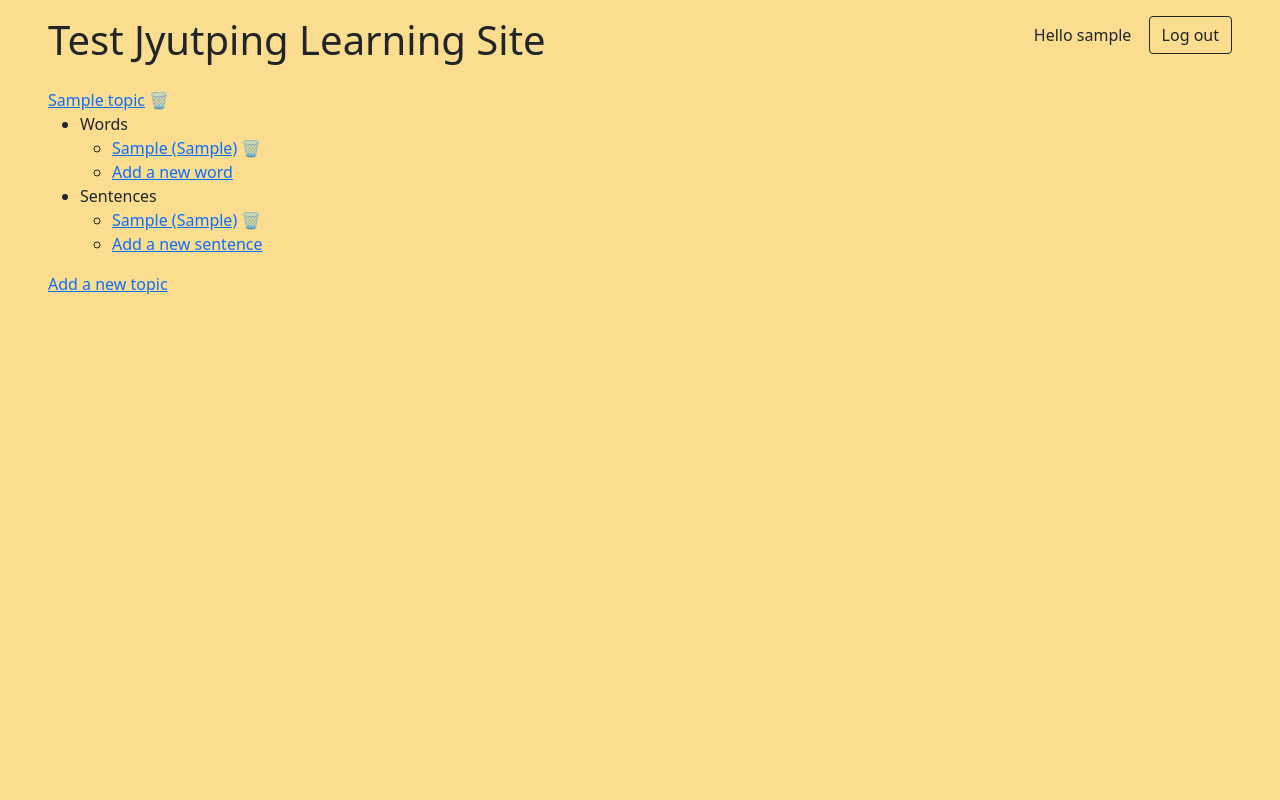
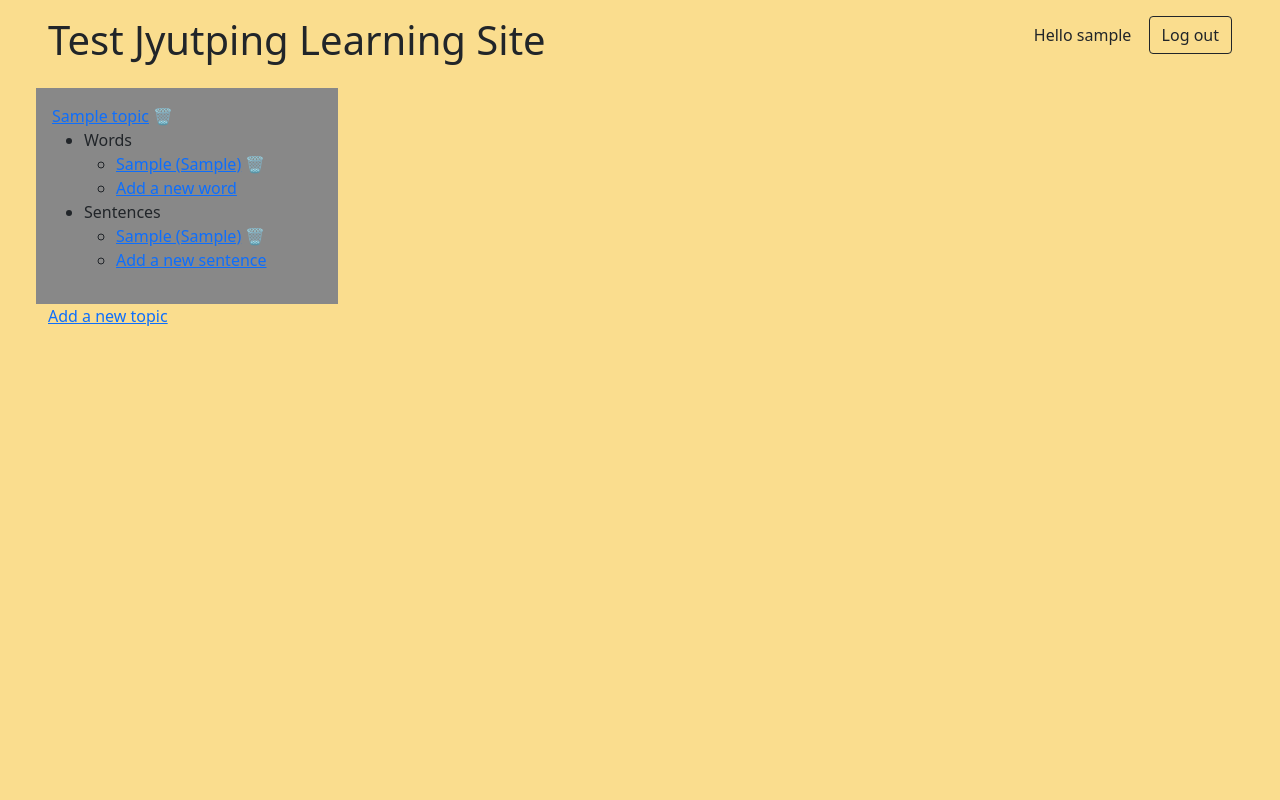
Before and after one commit to turnip99/jyutping-learning-site, a Django app: page /edit_list/ in a window 1280 px wide. Run offline with Django 5.2, Linux system fonts and the light colour scheme; a user stored in the database is signed in; tables that the repository leaves empty hold one stand-in row (values such as "Sample post"); some libraries are stand-ins or nearby versions.

Commit message:
Used colour in various places

```diff
--- a/wordsandsentences/models.py
+++ b/wordsandsentences/models.py
@@ -5,7 +5,7 @@ from django.db import models
 
 class Topic(models.Model):
     topic_name = models.CharField(max_length=100, unique=True)
-    colour = models.CharField(max_length=7, default="#ffffff", help_text="Pick a dark colour, for good contrast with white backgrounds/text.")
+    colour = models.CharField(max_length=7, default="#000000", help_text="Pick a light colour, for good contrast with black text.")
     loc = models.IntegerField()
 
     class Meta:
--- a/wordsandsentences/templates/wordsandsentences/edit/list.html
+++ b/wordsandsentences/templates/wordsandsentences/edit/list.html
@@ -4,7 +4,7 @@
 {% block main %}
     <div class="row">
         {% for topic, words_and_sentences in topic_dict.items %}
-            <div class="col-12 col-md-6 col-lg-4 col-xl-3">
+            <div class="col-12 col-md-6 col-lg-4 col-xl-3 p-3" style="background-color: {{ topic.colour }};">
                 <a href="{% url 'topic_update' pk=topic.pk %}">{{ topic|capfirst }}</a>
                 <a href="{% url 'topic_delete' pk=topic.pk %}" style="text-decoration: none;">&#128465;</a>
                 <ul>
--- a/wordsandsentences/templates/wordsandsentences/flashcards.html
+++ b/wordsandsentences/templates/wordsandsentences/flashcards.html
@@ -11,8 +11,6 @@
             --flip-card-height: 350px;
             --flip-card-transition-duration: 600ms;
             --flip-card-border-radius: 1px;
-            --flip-card-background-color-front: LightSkyBlue;
-            --flip-card-background-color-back: salmon;
             --flip-card-box-shadow: 0px 2px 1px -1px rgb(0 0 0 / 20%),
                 0px 1px 1px 0px rgb(0 0 0 / 14%), 0px 1px 3px 0px rgb(0 0 0 / 12%);
             margin: 1em 0;
@@ -39,7 +37,7 @@
     {% for word_or_sentence in words_and_sentences %}
         <div class="flashcard-div{% if not forloop.first %} d-none{% endif %}" data-index="{{ forloop.counter }}">
             <div class="text-end">Card {{ forloop.counter }}/{{ words_and_sentences|length }}</div>
-            <flip-card class="flashcard" variant="click">
+            <flip-card class="flashcard" variant="click" style="{% if starting_side == 'jyutping' %}--flip-card-background-color-front: {{ word_or_sentence.topic.colour }}; --flip-card-background-color-back: {{ word_or_sentence.topic.colour }}bb;{% else %}--flip-card-background-color-front: {{ word_or_sentence.topic.colour }}cc; --flip-card-background-color-back: {{ word_or_sentence.topic.colour }};{% endif %}">
                 <div class="flashcard-details" slot="{% if starting_side == 'jyutping' %}front{% else %}back{% endif %}">
                     <span>
                         {{ word_or_sentence.cantonese_and_jyutping }}
--- a/wordsandsentences/templates/wordsandsentences/index.html
+++ b/wordsandsentences/templates/wordsandsentences/index.html
@@ -29,13 +29,13 @@
         {% for topic, words_and_sentences in topic_dict.items %}
             <div class="accordion-item">
                 <h2 class="accordion-header">
-                    <button class="accordion-button collapsed" type="button" data-bs-toggle="collapse" data-bs-target="#collapse_{{ topic.pk }}" aria-expanded="true" aria-controls="collapse_{{ topic.pk }}">
+                    <button class="accordion-button collapsed" style="background-color: {{ topic.colour }}dd;" type="button" data-bs-toggle="collapse" data-bs-target="#collapse_{{ topic.pk }}" aria-expanded="true" aria-controls="collapse_{{ topic.pk }}">
                         {{ topic.topic_name|capfirst }}
                     </button>
                 </h2>
                 <div id="collapse_{{ topic.pk }}" class="accordion-collapse collapse" data-bs-parent="#words_accordion">
-                    <div class="accordion-body table-responsive">
-                        <table class="table">
+                    <div class="accordion-body table-responsive" style="background-color: {{ topic.colour }};">
+                        <table class="table" style="border-color: #eeeeee30;">
                             <thead>
                                 <tr>
                                     <th>Jyutping</th>
--- a/wordsandsentences/views.py
+++ b/wordsandsentences/views.py
@@ -467,10 +467,11 @@ class ImportView(generic.FormView):
                         loc += 10
                     for row in csv_rows:
                         imported_topic_name = row["topic_name"]
-                        topic, _created = Topic.objects.get_or_create(topic_name=imported_topic_name)
+                        topic, created = Topic.objects.get_or_create(topic_name=imported_topic_name, defaults={"loc": loc})
                         topic.colour = row["colour"]
                         print(f"Assigning colour {topic.colour} to {topic.topic_name}")
-                        topic.loc = loc
+                        if created:
+                            topic.loc = loc
                         topic.save()
                         loc += 10
                 except Exception as e:
```
Also changed, not shown: wordsandsentences/migrations/0006_topic_colour.py.
